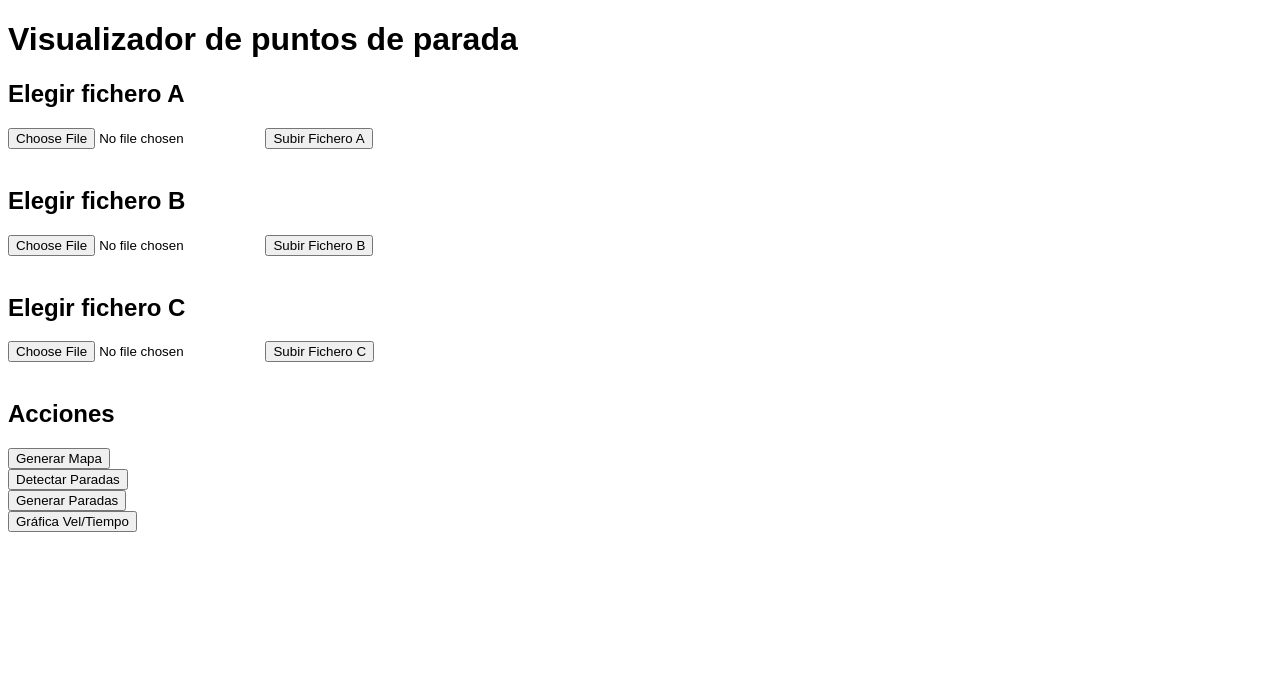
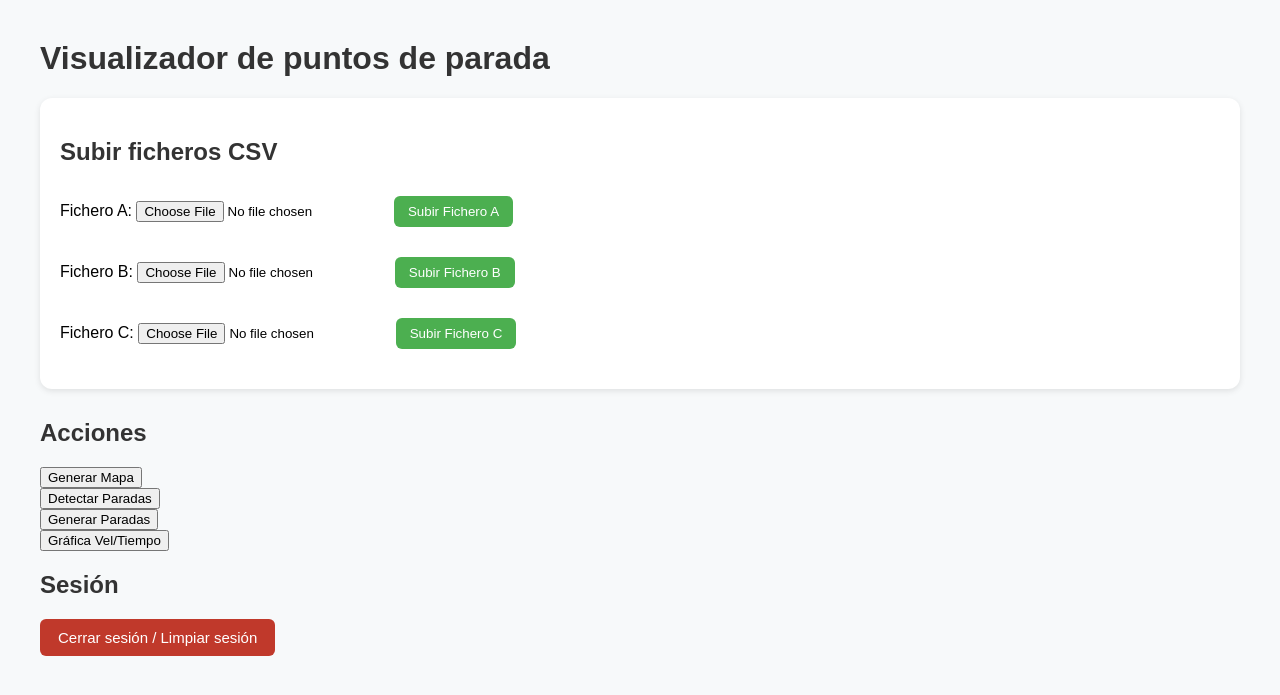
Before and after one commit to vega-martin/CorreosRutas, a Flask app: page / in a window 1280 px wide. Shown: the top 695 px of the page. Run offline with Flask 3, Linux system fonts and the light colour scheme.

Commit message:
Crear sesiones

```diff
--- a/Frontend/app/controllers/main.py
+++ b/Frontend/app/controllers/main.py
@@ -1,7 +1,51 @@
-from flask import Blueprint, render_template
+from flask import Blueprint, render_template, session, redirect, url_for, flash, current_app
+from datetime import timedelta
+import uuid
+import os
+import shutil
 
 main_bp = Blueprint('main', __name__, template_folder='templates')
 
+# ------------------------------------------------------------
+# SESSION SETTINGS
+# ------------------------------------------------------------
+@main_bp.before_app_request
+def make_session_permanent():
+    """Set the session as permanent and define its duration."""
+    session.permanent = True
+    current_app.permanent_session_lifetime = timedelta(minutes=30)
+
+
+# ------------------------------------------------------------
+# MAIN ROUTE
+# ------------------------------------------------------------
 @main_bp.route('/', endpoint='root')
 def index():
+    """Main page - create an ID if doesn't exist"""
+    if "id" not in session:
+        session["id"] = str(uuid.uuid4())
     return render_template('index.html')
+
+
+# ------------------------------------------------------------
+# CLOSE SESSION
+# ------------------------------------------------------------
+@main_bp.route('/logout', methods=['GET'])
+def logout():
+    """Delete temp folder associated with the session and clear the session."""
+    session_id = session.get("id")
+    if session_id:
+        base_upload = current_app.config.get("UPLOAD_FOLDER")
+        user_folder = os.path.join(base_upload, session_id)
+
+        if os.path.exists(user_folder):
+            try:
+                shutil.rmtree(user_folder)
+                current_app.logger.info(f"Carpeta eliminada: {user_folder}")
+            except Exception as e:
+                current_app.logger.warning(f"No se pudo eliminar {user_folder}: {e}")
+
+    session.clear()
+    flash("Sesión cerrada correctamente.", "success")
+
+    return redirect(url_for('main.root'))
--- a/Frontend/app/static/css/styles.css
+++ b/Frontend/app/static/css/styles.css
@@ -1,16 +1,78 @@
-.special {
-    color: red;
-    font-size: xx-large;
-}
-.formulario, .acciones, .mapa {
-    margin-top: 20 px;
-}
-
 body {
     font-family: Arial, sans-serif;
-    margin: 20 px;
+    margin: 40px;
+    background-color: #f7f9fa;
 }
-
-select, input[type="file"], button {
-    margin-top: 5 px;
+h1, h2 {
+    color: #333;
 }
+.formulario {
+    background-color: #fff;
+    padding: 20px;
+    border-radius: 12px;
+    box-shadow: 0 2px 6px rgba(0,0,0,0.1);
+    margin-bottom: 30px;
+}
+.file-section {
+    margin-bottom: 20px;
+}
+.file-section input[type="submit"] {
+    margin-top: 10px;
+    background-color: #4CAF50;
+    border: none;
+    color: white;
+    padding: 8px 14px;
+    border-radius: 6px;
+    cursor: pointer;
+}
+.file-section input[type="submit"]:hover {
+    background-color: #45a049;
+}
+.uploaded-files {
+    background-color: #eef3f6;
+    padding: 15px;
+    border-radius: 10px;
+    margin-bottom: 30px;
+}
+.uploaded-files ul {
+    list-style-type: none;
+    padding: 0;
+}
+.uploaded-files li {
+    margin-bottom: 5px;
+}
+.actions form {
+    display: inline-block;
+    margin: 10px;
+}
+.actions button {
+    background-color: #007bff;
+    color: white;
+    border: none;
+    padding: 10px 16px;
+    border-radius: 6px;
+    cursor: pointer;
+}
+.actions button:hover {
+    background-color: #0056b3;
+}
+.messages {
+    margin-top: 15px;
+}
+.messages li {
+    list-style-type: none;
+    margin-bottom: 5px;
+}
+.logout-btn {
+    background-color: #c0392b;
+    color: white;
+    border: none;
+    padding: 10px 18px;
+    border-radius: 6px;
+    font-size: 15px;
+    cursor: pointer;
+    transition: background-color 0.2s ease-in-out;
+}
+.logout-btn:hover {
+    background-color: #e74c3c;
+}
--- a/Frontend/app/templates/index.html
+++ b/Frontend/app/templates/index.html
@@ -5,27 +5,43 @@
     <h1>Visualizador de puntos de parada</h1>
 
     <div class="formulario">
-        <h2>Elegir fichero A</h2>
-        <form method="POST" action="{{ url_for('fileUpload.upload_file_A') }}" enctype="multipart/form-data">
+        <h2>Subir ficheros CSV</h2>
+
+        <div class="file-section">
+            <form method="POST" action="{{ url_for('fileUpload.upload_file', file_type='A') }}" enctype="multipart/form-data">
+                <label>Fichero A:</label>
                 <input type="file" name="fileA" accept=".csv" required>
                 <input type="submit" value="Subir Fichero A">
             </form>
-        <br>
+        </div>
 
-        <h2>Elegir fichero B</h2>
-        <form method="POST" action="{{ url_for('fileUpload.upload_file_B') }}" enctype="multipart/form-data">
+        <div class="file-section">
+            <form method="POST" action="{{ url_for('fileUpload.upload_file', file_type='B') }}" enctype="multipart/form-data">
+                <label>Fichero B:</label>
                 <input type="file" name="fileB" accept=".csv" required>
                 <input type="submit" value="Subir Fichero B">
             </form>
-        <br>
+        </div>
 
-        <h2>Elegir fichero C</h2>
-        <form method="POST" action="{{ url_for('fileUpload.upload_file_C') }}" enctype="multipart/form-data">
+        <div class="file-section">
+            <form method="POST" action="{{ url_for('fileUpload.upload_file', file_type='C') }}" enctype="multipart/form-data">
+                <label>Fichero C:</label>
                 <input type="file" name="fileC" accept=".csv" required>
                 <input type="submit" value="Subir Fichero C">
             </form>
-        <br>
         </div>
+    </div>
+
+    {% if session.get('uploaded_files') %}
+    <div class="uploaded-files">
+        <h2>📂 Ficheros cargados en sesión</h2>
+        <ul>
+            {% for key, path in session['uploaded_files'].items() %}
+                <li><strong>{{ key }}:</strong> {{ path.split('/')[-1] }}</li>
+            {% endfor %}
+        </ul>
+    </div>
+    {% endif %}
 
     {% with messages = get_flashed_messages(with_categories=true) %}
       {% if messages %}
@@ -54,6 +70,17 @@
         <button type="submit">Gráfica Vel/Tiempo</button>
     </form>
 
+    <h2>Sesión</h2>
+    <form action="{{ url_for('main.logout') }}" method="get" onsubmit="return confirmLogout();">
+        <button type="submit" class="logout-btn">Cerrar sesión / Limpiar sesión</button>
+    </form>
+
+    <script>
+    function confirmLogout() {
+        return confirm("¿Seguro que deseas cerrar la sesión y eliminar los ficheros subidos?");
+    }
+    </script>
+
 <!--
     <div class="mapa">
         <h2>Mapa generado</h2>
--- a/Frontend/app/templates/options.html
+++ b/Frontend/app/templates/options.html
@@ -1,6 +1,10 @@
 {% extends "base.html" %}
 
 {% block content %}
+
+    <form action="{{ url_for('main.root') }}" method="get">
+        <button type="submit">Volver</button>
+    </form>
 
     <div>
         <form id="forms" method="POST" action="/procesar_mapa" onsubmit="return validarFormulario();">
@@ -73,4 +77,5 @@
         </script>
     </div>
 
+
 {% endblock %}
```
Also changed, not shown: Frontend/app/controllers/fileUpload.py (+41 -56 lines). Lines whose indentation alone changed are shown as unchanged.
